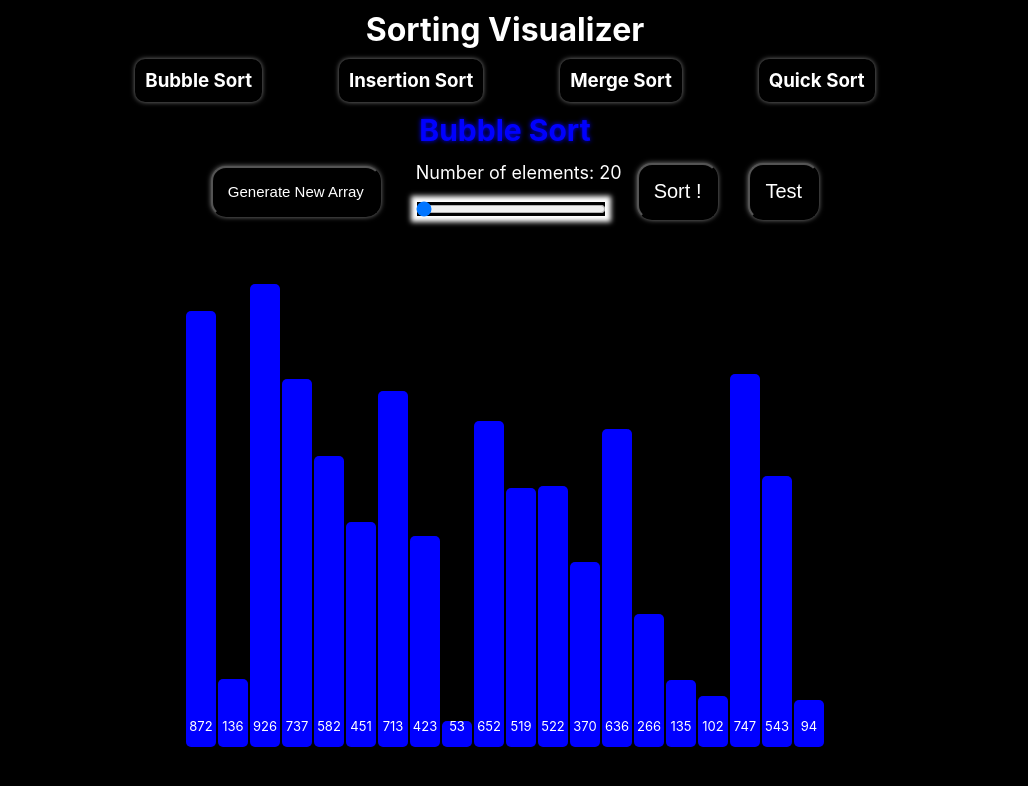
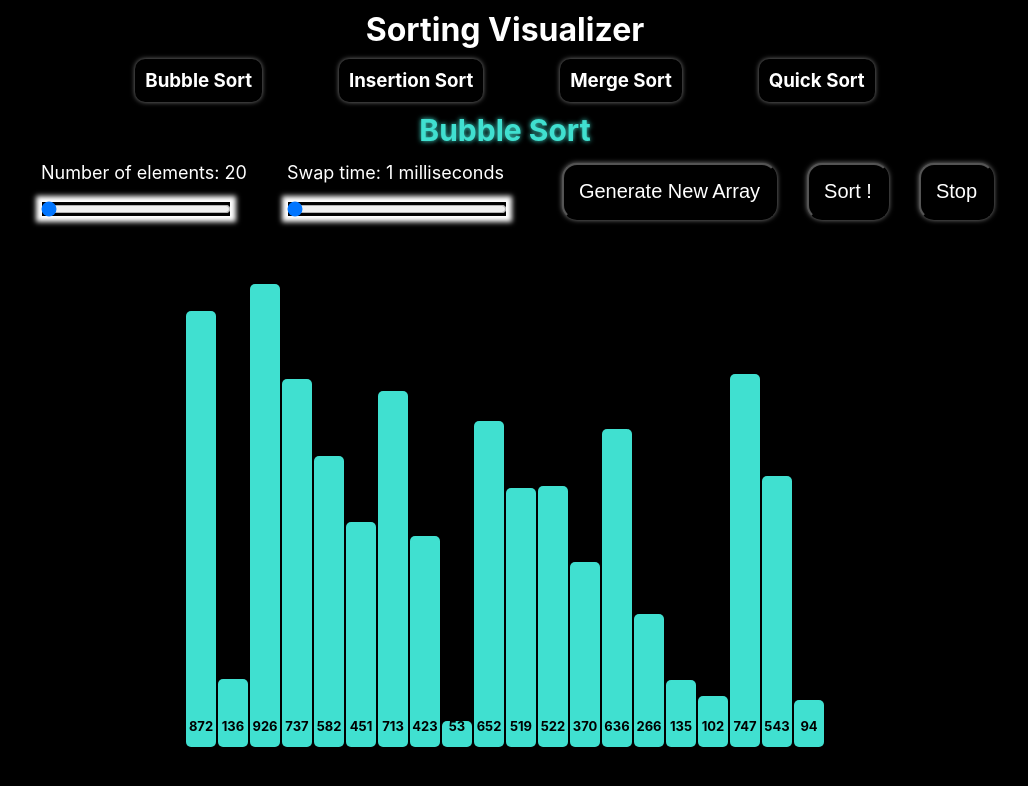
Before and after one commit to TheZoraiz/React---Sorting-Visualizer, a React (Create React App) app: page / in a window 1280 px wide. Shown: the top 786 px of the page, without its empty margins (135-1163 px from the left). Built offline with nearby package versions, Linux system fonts and the light colour scheme.

Commit message:
added speed meter

```diff
--- a/src/App.css
+++ b/src/App.css
@@ -3,22 +3,6 @@ body {
   padding: 0;
   background-color: black;
   color: white;
-}
-
-.generator {
-  background-color: black;
-  color: white;
-  padding: 15px;
-  margin: 15px;
-  font-size: 15px;
-  border-radius: 15px;
-  box-shadow: 0 0 5px gray;
-  outline:none;
-}
-
-.generator:active {
-  background-color: gray;
-  box-shadow: 0 0 30px gray;
 }
 
 #texts {
@@ -38,7 +22,7 @@ body {
 #texts p {
   margin-top: 0;
   font-size: 18px;
-
+  text-align: 'center';
 }
 
 #range {
--- a/src/components/Array.css
+++ b/src/components/Array.css
@@ -14,12 +14,14 @@
     align-items: flex-end;
     margin-top: 30px;
     height: 1100px;
+    color: black;
+    font-weight: bold;
     /* align-items: flex-end; */
     /* border: 1px solid white; */
 }
 
 .bars {
-    background-color: blue;
+    background-color: turquoise;
     /* margin: 1px; */
     display: flex;
     justify-content: center;
@@ -27,6 +29,24 @@
     font-size: 13px;
     border-radius: 5px;
 }
+
+
+.generator {
+    background-color: black;
+    color: white;
+    padding: 15px;
+    margin: 15px;
+    font-size: 20px;
+    border-radius: 15px;
+    box-shadow: 0 0 5px gray;
+    cursor: pointer;
+    outline:none;
+  }
+
+  .generator:active {
+    background-color: gray;
+    box-shadow: 0 0 30px gray;
+  }
 
 .sort-button {
   background-color: black;
@@ -36,6 +56,7 @@
   font-size: 20px;
   border-radius: 15px;
   box-shadow: 0 0 5px gray;
+  cursor: pointer;
   outline:none;
 }
 
@@ -43,4 +64,8 @@
 .sort-button:active {
     background-color: gray;
     box-shadow: 0 0 30px gray;
-  }
+}
+
+.changed {
+    background-color: green;
+}
--- a/src/components/Array.js
+++ b/src/components/Array.js
@@ -1,5 +1,5 @@
 import './Array.css';
-import { useState, useEffect } from 'react';
+import React, { useState, useEffect } from 'react';
 
 
 function sleep(millis)
@@ -20,8 +20,10 @@ function useForceUpdate(){
 
 function Array(props) {
     const forceUpdate = useForceUpdate();
-    const [ mounted, setMounted ] = useState(1);
     const [ rangeVal, setVal ] = useState(20);
+    const [ speed, setSpeed ] = useState(1);
+    const [ clickable, setClickable ] = useState(true);
+    const [ reload, setReload ] = useState(false)
 
     // Converts array of divs into an array of their sizes - in order
     // realList = realList.map(item => parseFloat(item.style.height.slice(0, item.style.height.length - 2)));
@@ -36,7 +38,8 @@ function Array(props) {
             bars.push(
                 <div
                   className='bars'
-                  style={{height: barHeight/2, width: barWidth, margin: (count > 250 ? 0 : 1)}}
+                  style={{height: barHeight/2, width: barWidth, margin: 1}}
+                  key={i}
                 >
                   { count < 40 ? <p>{ barHeight }</p> : <p></p>}
                 </div>
@@ -47,7 +50,7 @@ function Array(props) {
     const [ array, setArray ] = useState(generateArray(rangeVal));
 
 
-    const bubble_Sort = async() => {
+    const bubble_Sort = () => {
         let list = document.getElementsByClassName('array-container')[0];
         let realList = list.children;
         // console.log(realList)
@@ -63,9 +66,11 @@ function Array(props) {
         let n = realList.length-1;
         // var x=[...realList];
         let x = [...array];
-        do {
+        swapp = true;
+
+        while (swapp) {
             swapp = false;
-            for (let i=0; i < n; i++)
+            for (let i = 0; i < n; i++)
             {
                 // let a = parseFloat(x[i].style.height.slice(0, x[i].style.height.length - 2));
                 // let b = parseFloat(x[i+1].style.height.slice(0, x[i+1].style.height.length - 2));
@@ -73,31 +78,69 @@ function Array(props) {
                 let a = x[i].props.style.height;
                 let b = x[i+1].props.style.height;
 
-                if (a > b)
-                {
+                // Highlight the iterators
+                x[i] = React.cloneElement(x[i], {
+                    style: {
+                        ...x[i].props.style,
+                        backgroundColor: 'green'
+                    }
+                });
+
+                x[i+1] = React.cloneElement(x[i+1], {
+                    style: {
+                        ...x[i+1].props.style,
+                        backgroundColor: 'red'
+                    }
+                });
+
+                // Swapping condition for BUBBLE SORT
+                if (a > b) {
+                    sortHistory.push([...x]);
                     let temp = x[i];
                     x[i] = x[i+1];
                     x[i+1] = temp;
                     swapp = true;
+                    sortHistory.push([...x]);
+                } else {
+                    sortHistory.push([...x]);
+                }
 
+                // Unhighlight the iterators
+                x[i] = React.cloneElement(x[i], {
+                    style: {
+                        ...x[i].props.style,
+                        backgroundColor: 'turquoise',
+                    }
+                });
+
+                x[i+1] = React.cloneElement(x[i+1], {
+                    style: {
+                        ...x[i+1].props.style,
+                        backgroundColor: 'turquoise',
+                    }
+                });
+
+                if(!swapp)
                     sortHistory.push([...x]);
-                    // count += 50;
-                    // setTimeout(() => {
-                    //     setArray([...x]);
-                    //     console.log('checked');
-                    // }, count);
-                    // sleep(100);
-                }
+
             }
             n--;
-        } while (swapp);
+        }
 
-        // console.log(sortHistory);
-        // // setArray(sortHistory[10])
-        for(let i = 0; i < sortHistory.length; i++) {
-            setArray([...sortHistory[i]]);
-            // sleep(10);
-        }
+        console.log(sortHistory);
+        let c = 0;
+
+        let interval = setInterval(() => {
+            if(c < sortHistory.length - 1 && !reload)
+                c++;
+            else {
+                clearInterval(interval);
+                setClickable(true);
+                setReload(false);
+            }
+            iterate([...sortHistory[c]]);
+        }, speed);
+
     }
 
     const updateView = (i) => {
@@ -107,15 +150,6 @@ function Array(props) {
     // useEffect(() => {
     //     array = generateArray(props.count);
     // })
-
-    const generate = () => {
-        setArray(generateArray(rangeVal));
-    }
-
-    const changeVal = (event) => {
-        generate();
-        setVal(event.target.value);
-    }
 
     const newArray = (newArray) => {
         setArray([...newArray]);
@@ -128,35 +162,70 @@ function Array(props) {
         // });
     }
 
+    const generate = () => {
+        setArray(generateArray(rangeVal));
+    }
+
+    const changeVal = (event) => {
+        generate();
+        setVal(event.target.value);
+    }
+
+    const changeSpeed = (event) => {
+        setSpeed(event.target.value);
+    }
+
     const check = () => {
         bubble_Sort();
     }
 
-    const test = () => {
-        setTimeout(() => setArray(generateArray(rangeVal)), 1000);
-        setTimeout(() => setArray(generateArray(rangeVal)), 2000);
-        // console.log(document.getElementsByClassName('array-container')[0].children);
-        sleep(500);
-        console.log('Leaving test')
+    const reloader = () => {
+        console.log(reload);
+        setReload(true);
+    }
+
+    const iterate = arr => {
+        setArray([...arr]);
     }
 
     return (
         <div className='array-body'>
             <div id='texts'>
-                <button className='generator' onClick={generate}>Generate New Array</button><div id='texts'>
+                <div id='texts'>
                 <div>
                     <p>Number of elements: {rangeVal}</p>
                     <input
                         id='range'
                         type='range'
-                        min={20} max={250}
+                        min={20} max={150}
                         value={rangeVal}
                         onChange={changeVal}
-                        />
-                    </div>
+                    />
                 </div>
-                <button className='sort-button' onClick={check}>Sort !</button>
-                <button className='sort-button' onClick={test}>Test</button>
+                </div>
+
+                 <div style={{margin: '0 40px'}}>
+                    <p>Swap time: {speed} milliseconds</p>
+                    <input
+                        id='range'
+                        type='range'
+                        style={{width: 220}}
+                        min={1} max={300}
+                        value={speed}
+                        onChange={changeSpeed}
+                    />
+                </div>
+                <button className='generator' onClick={generate}>Generate New Array</button>
+                <button className='sort-button' onClick={() => {
+                    if(clickable) {
+                        check();
+                    } else {
+                        generate();
+                    }
+
+                    }}>Sort !</button>
+
+                <button className='sort-button' onClick={forceUpdate}>Stop</button>
             </div>
             <div className='array-container'>
                 {array}
--- a/src/components/Header.css
+++ b/src/components/Header.css
@@ -40,7 +40,7 @@
     text-align: center;
     margin: 0;
     margin-top: 10px;
-    color: blue;
+    color: turquoise;
     font-weight: bolder;
     text-shadow: 0 0 5px;
 }
```
